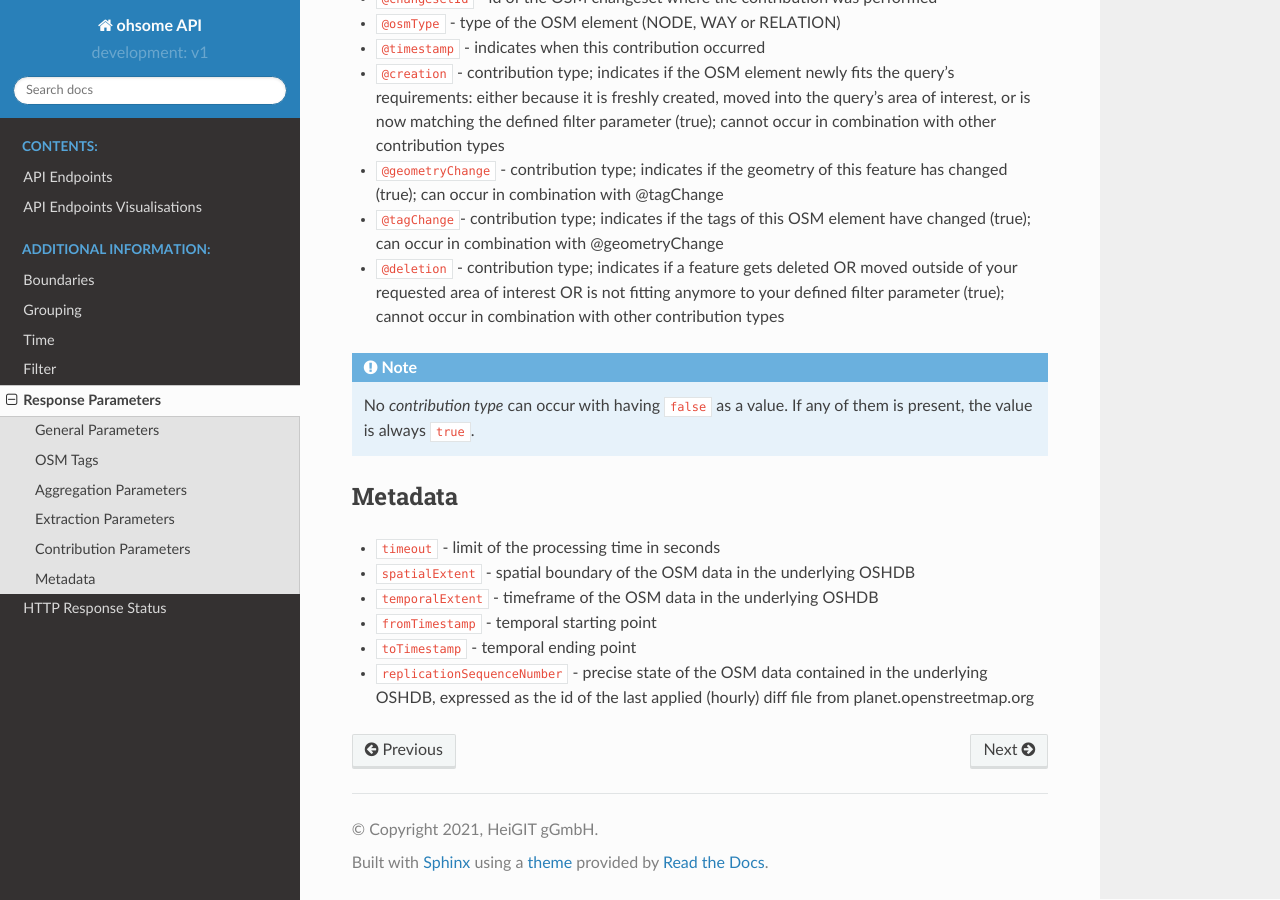
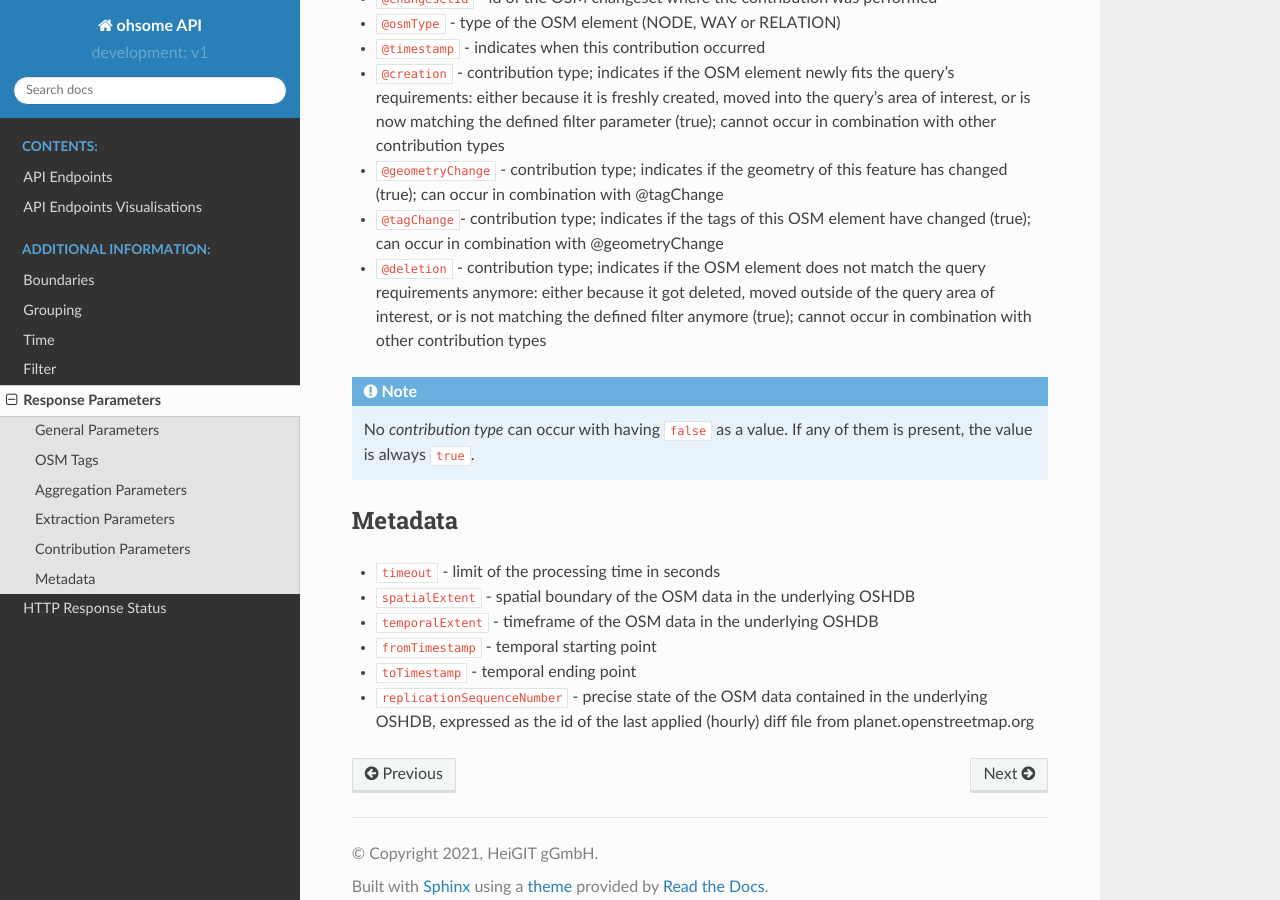
Before and after one commit to GIScience/ohsome-api, a Sphinx documentation site: the page built from docs/response-parameters.rst, in a window 1280 px wide and 900 px high, scrolled down 1409 px. Built offline with Sphinx 7.4.7 and the Read the Docs theme 2.0.0, drawn with Linux system fonts in a browser that asks for light colours.

Commit message:
update wording of deletion contribution type
in the docs

Co-authored-by: Martin Raifer <martin.raifer@heigit.org>

```diff
--- a/docs/response-parameters.rst
+++ b/docs/response-parameters.rst
@@ -54,7 +54,7 @@
 * ``@creation`` - contribution type; indicates if the OSM element newly fits the query's requirements: either because it is freshly created, moved into the query's area of interest, or is now matching the defined filter parameter (true); cannot occur in combination with other contribution types
 * ``@geometryChange`` - contribution type; indicates if the geometry of this feature has changed (true); can occur in combination with @tagChange
 * ``@tagChange``- contribution type; indicates if the tags of this OSM element have changed (true); can occur in combination with @geometryChange
-* ``@deletion`` - contribution type; indicates if a feature gets deleted OR moved outside of your requested area of interest OR is not fitting anymore to your defined filter parameter (true); cannot occur in combination with other contribution types
+* ``@deletion`` - contribution type; indicates if the OSM element does not match the query requirements anymore: either because it got deleted, moved outside of the query area of interest, or is not matching the defined filter anymore (true); cannot occur in combination with other contribution types
 
 .. note:: No `contribution type` can occur with having ``false`` as a value. If any of them is present, the value is always ``true``.
 
```
